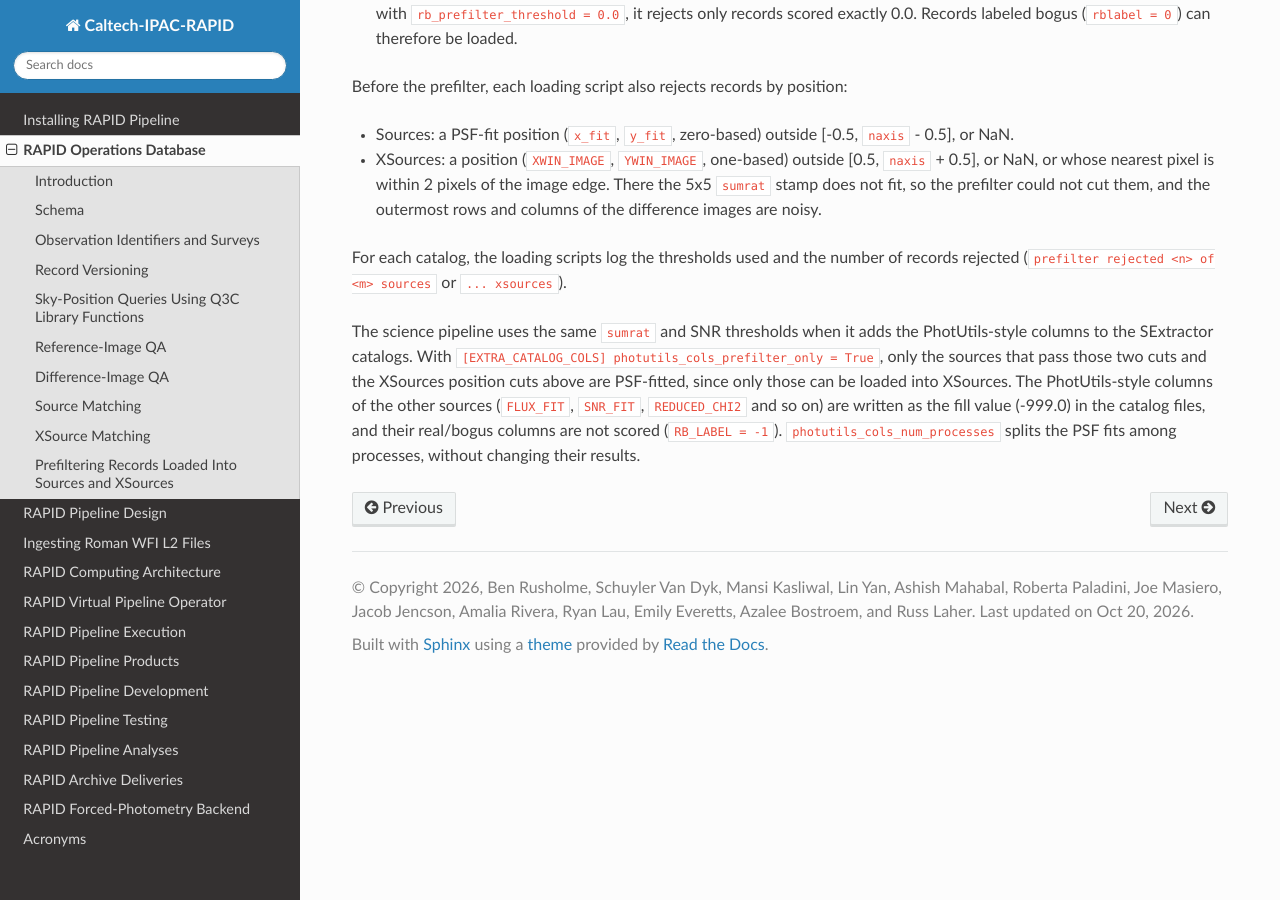
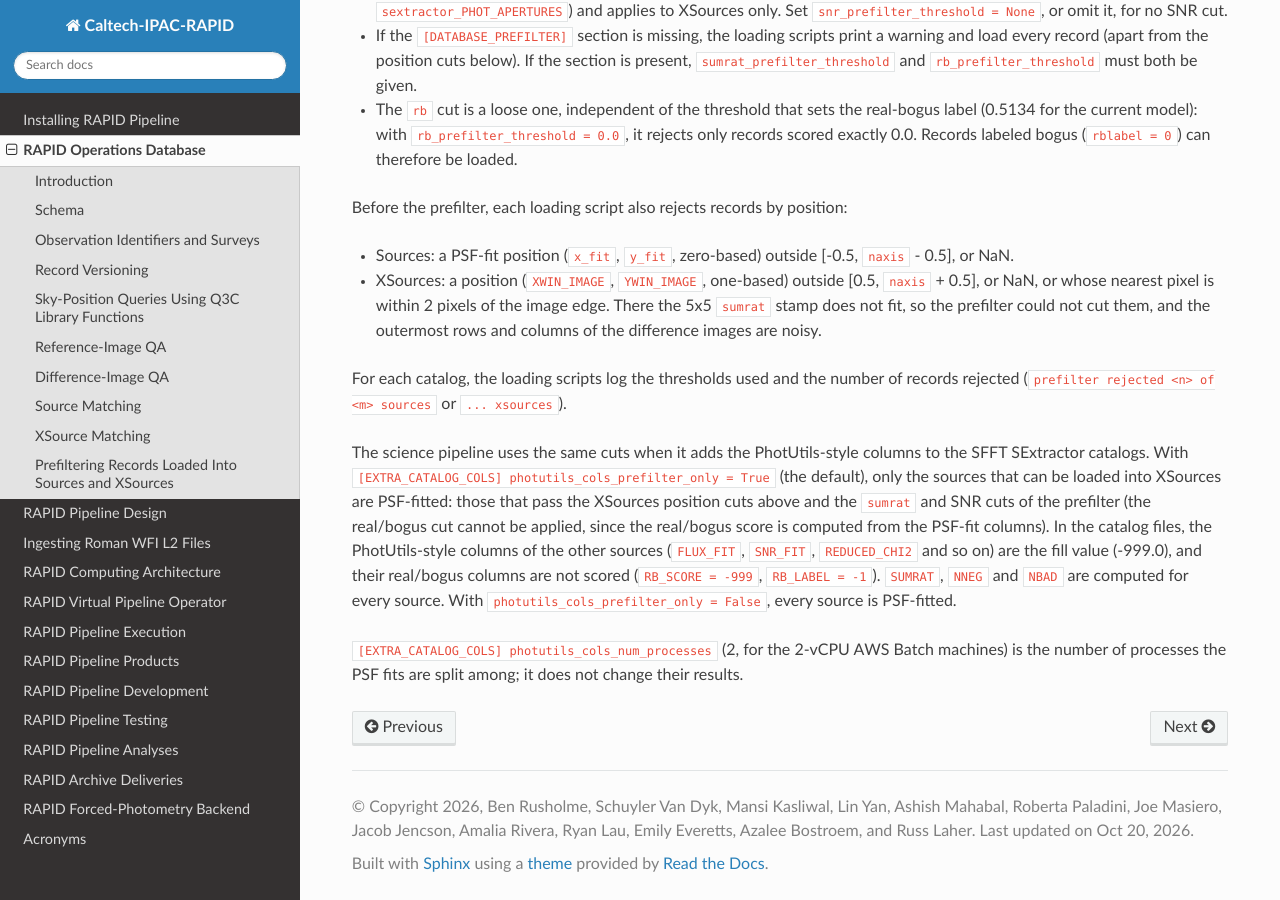
Before and after one commit to Caltech-IPAC/rapid, a Sphinx documentation site: the page built from docs/source/db/db.rst, in a window 1280 px wide and 900 px high, scrolled down 10864 px. Built offline with Sphinx 7.4.7 and the Read the Docs theme 3.1.0, drawn with Linux system fonts in a browser that asks for light colours; the version number could not be read and is left out; some of the changed text lies outside the part shown.

Commit message:
Document the extra-column fill values and prefilter-only PSF fitting
db.rst: what -999.0 and RB_LABEL = -1 mean in the SExtractor catalogs, including for the sources
not PSF-fitted under photutils_cols_prefilter_only (now its own labeled paragraph, rewrapped,
with the cuts it applies and photutils_cols_num_processes).  products.rst: the SFFT SExtractor
catalog has extra columns, with a link to db.rst.

Co-Authored-By: Claude Opus 5.5 (1M context) <noreply@anthropic.com>

```diff
--- a/docs/source/db/db.rst
+++ b/docs/source/db/db.rst
@@ -400,6 +400,13 @@ in order to aid in prefiltering records that are loaded into the database (and f
 | CFIT               | PSF-fit residual in central pixel divided by fit flux (null = not computed)       |
 +--------------------+-----------------------------------------------------------------------------------+
 
+In the catalog files, a value that could not be computed is written as the fill value -999.0,
+which the loading script stores as null; ``RB_LABEL`` is -1 (not scored), which is stored as is.
+The PhotUtils-style columns (from
+``SHARPNESS`` on) and the real/bogus columns are also the fill value for the SExtractor sources
+that cannot be loaded into XSources, which are not PSF-fitted (see
+:ref:`prefilter-only PSF fitting <sxtractor-prefilter-only>`).
+
 
 .. _db-prefilter:
 
@@ -458,10 +465,17 @@ Before the prefilter, each loading script also rejects records by position:
 For each catalog, the loading scripts log the thresholds used and the number of records
 rejected (``prefilter rejected <n> of <m> sources`` or ``... xsources``).
 
-The science pipeline uses the same ``sumrat`` and SNR thresholds when it adds the PhotUtils-style
-columns to the SExtractor catalogs.  With ``[EXTRA_CATALOG_COLS] photutils_cols_prefilter_only =
-True``, only the sources that pass those two cuts and the XSources position cuts above are PSF-fitted,
-since only those can be loaded into XSources.  The PhotUtils-style columns of the other sources (``FLUX_FIT``, ``SNR_FIT``,
-``REDUCED_CHI2`` and so on) are written as the fill value (-999.0) in the catalog files, and their
-real/bogus columns are not scored (``RB_LABEL = -1``).  ``photutils_cols_num_processes`` splits
-the PSF fits among processes, without changing their results.
+.. _sxtractor-prefilter-only:
+
+The science pipeline uses the same cuts when it adds the PhotUtils-style columns to the SFFT
+SExtractor catalogs.  With ``[EXTRA_CATALOG_COLS] photutils_cols_prefilter_only = True`` (the
+default), only the sources that can be loaded into XSources are PSF-fitted: those that pass the
+XSources position cuts above and the ``sumrat`` and SNR cuts of the prefilter (the real/bogus cut
+cannot be applied, since the real/bogus score is computed from the PSF-fit columns).  In the
+catalog files, the PhotUtils-style columns of the other sources (``FLUX_FIT``, ``SNR_FIT``,
+``REDUCED_CHI2`` and so on) are the fill value (-999.0), and their real/bogus columns are not
+scored (``RB_SCORE = -999``, ``RB_LABEL = -1``).  ``SUMRAT``, ``NNEG`` and ``NBAD`` are computed
+for every source.  With ``photutils_cols_prefilter_only = False``, every source is PSF-fitted.
+
+``[EXTRA_CATALOG_COLS] photutils_cols_num_processes`` (2, for the 2-vCPU AWS Batch machines) is
+the number of processes the PSF fits are split among; it does not change their results.
--- a/docs/source/prod/products.rst
+++ b/docs/source/prod/products.rst
@@ -90,7 +90,7 @@ postproc_job_config_jid90828.done                               Indicates metada
 sfftdiffimage_masked.fits                                       SFFT positive difference image (when SFFT is not run with the ``--crossconv`` flag), with NaNs in zero-coverage pixels
 sfftdiffimage_dconv_masked.fits                                 SFFT decorrelated positive difference image (SFFT via ``--crossconv`` flag).  Akin to ZOGY positive difference image.
 sfftdiffimage_cconv_masked.fits                                 SFFT cross-convolved positive difference image (SFFT via ``--crossconv`` flag).  Akin to ZOGY SCORR image.
-sfftdiffimage_masked.txt                                        SourceExtractor catalog from SFFT positive difference image
+sfftdiffimage_masked.txt                                        SourceExtractor catalog from SFFT positive difference image, with extra columns (``SUMRAT``, PhotUtils-style PSF-fit and real/bogus columns; see :doc:`../db/db`)
 sfftdiffimage_uncert_masked.fits                                Uncertainty image for SFFT positive difference image with NaNs in zero-coverage pixels
 sfftsoln.fits                                                   SFFT matching-kernel solution file
 sfftdiffimage_masked_psfcat.txt                                 PhotUtils PSF-fit photometry catalog from SFFT positive difference image (noniterative)
```
